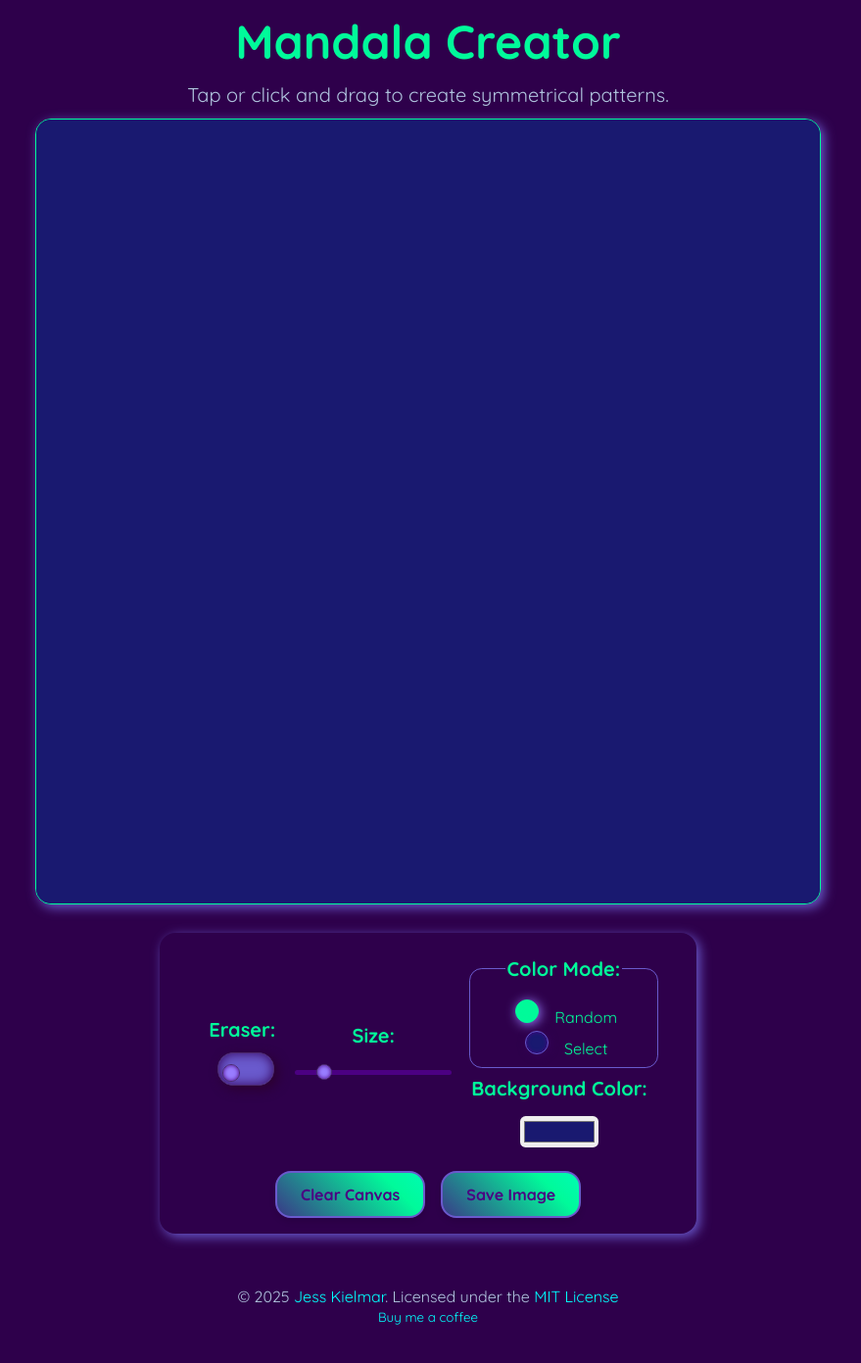
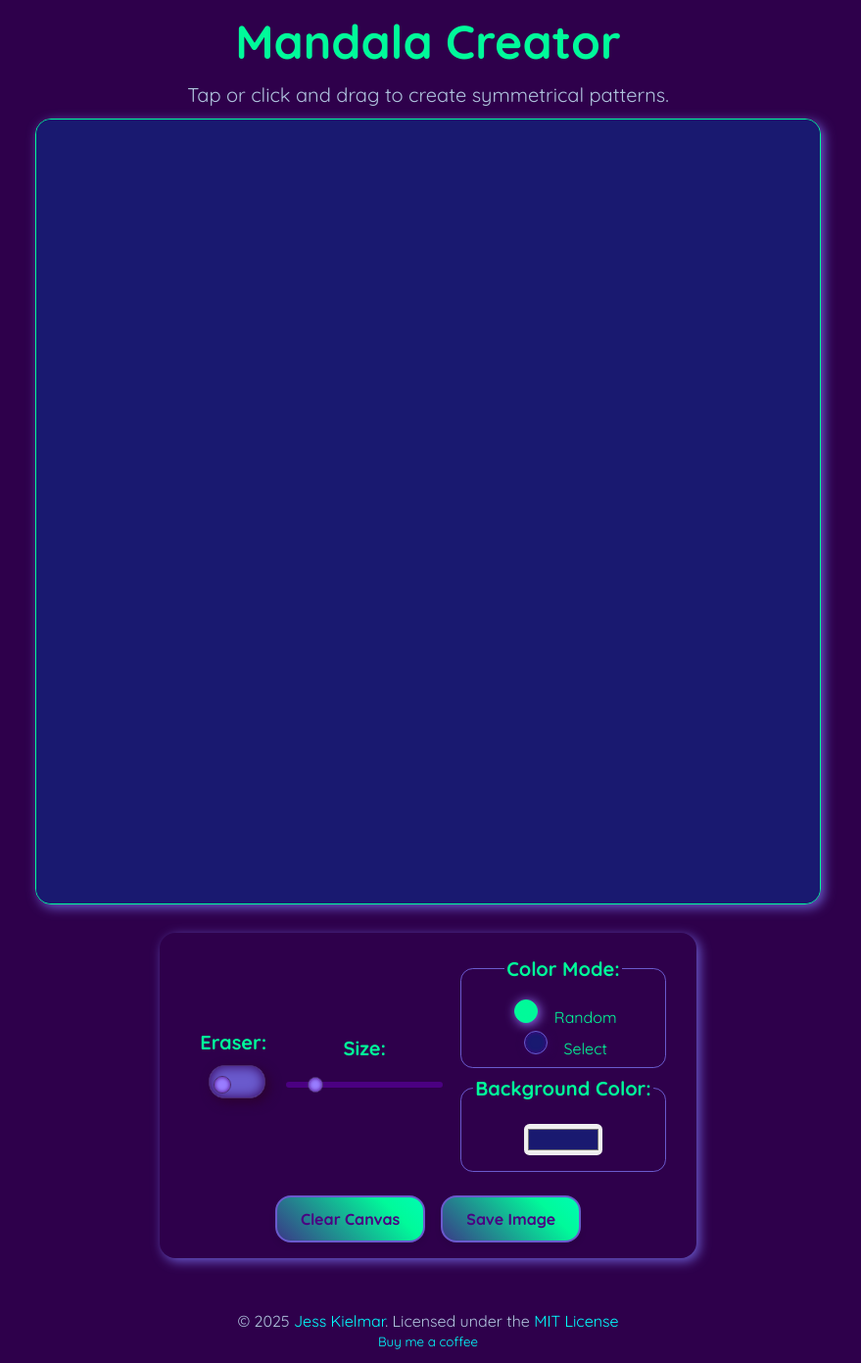
Before and after one commit to kielmarj/kielmarj.github.io, a Jekyll site: the page docs/projects/mandalaCreator/index.html, which Jekyll copies as it is, in a window 1280 px wide. Shown: the whole page at 98% size, without its empty margins (203-1082 px from the left). Built offline with Jekyll 4.4.1, drawn with Linux system fonts in a browser that asks for light colours; nearby versions of some CDN libraries; before the commit the page ends 1366 px from its top, so only the background shows below that.

Commit message:
Update index.html

```diff
--- a/docs/projects/mandalaCreator/index.html
+++ b/docs/projects/mandalaCreator/index.html
@@ -41,7 +41,7 @@
           />
         </div>
         <div>
-          <fieldset>
+       <fieldset>
             <legend>Color Mode:</legend>
             <div>
               <input class="color-mode" type="radio" id="color-mode-random" name="color-mode" value="random" checked>
@@ -51,9 +51,10 @@
               <input class="color-mode" type="radio" id="color-mode-select" name="color-mode" value="select" />
               <label for="color-mode-select">Select</label>
             </div>
-          </fieldset>
-        <div>
+        </fieldset>
+        <fieldset>
           <legend>Background Color:</legend>
+          <div>
           <input type="color" id="background-color-picker" value="#191970" />
         </div>
       </fieldset>
```
